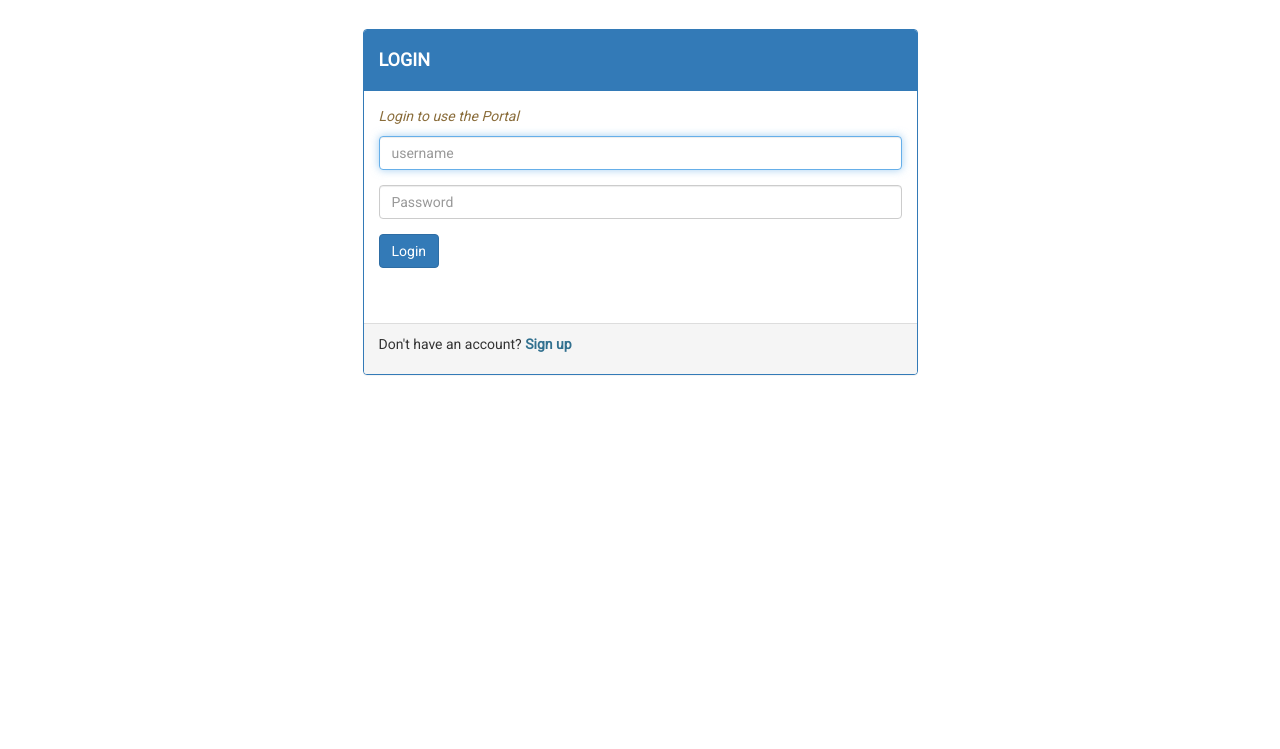
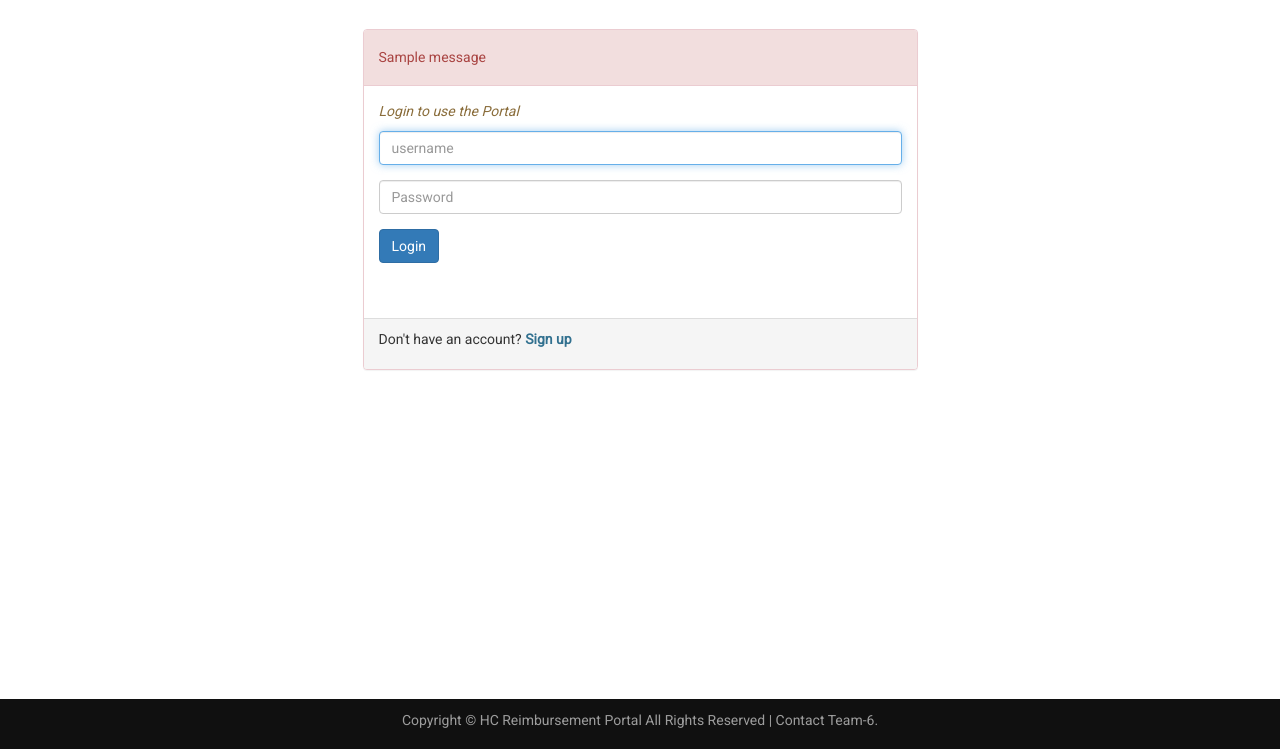
Before and after one commit to shoryak/hc_reimbursement, a Django app: page /user/ in a window 1280 px wide. Shown: the part 51-800 px from the top of the page. Run offline with Django 4.2, Linux system fonts and the light colour scheme; tables that the repository leaves empty hold one stand-in row (values such as "Sample post"); one stand-in notice (Sample message) is shown; some libraries are stand-ins or nearby versions.

Commit message:
Updated redirect logic in signup, signin and added error mesages

```diff
--- a/src/user/templates/signin.html
+++ b/src/user/templates/signin.html
@@ -39,11 +39,19 @@
 		<div class="container container-modi">
 			<div class="row row-style">
 				<div class="col-xs-offset-2 col-xs-8 col-md-offset-3 col-md-6">
-					<div class="panel panel-primary">
+                    {% if messages %}
+                    <div class="panel panel-danger">
 						<div class="panel-heading">
-							<h4><strong>LOGIN</strong></h4>
+                            {% for message in messages %}
+							<strong><h5{% if message.tags %} class="{{ message.tags }}"{% endif %}>{{ message }}</h5></strong>
 						</div>
-
+                            {% endfor %}
+                    {% else %}
+                    <div class="panel panel-primary">
+                        <div class="panel-heading">
+                            <h4><strong>LOGIN</strong></h4>
+                        </div>
+                    {% endif %}
 
 						<div class="panel-body panel-body-style">
 							<p class="text-warning">
@@ -73,8 +81,14 @@
 		</div>
 
 
-		<?php
-            include 'includes/footer.php';
-        ?>
+		<footer class = "navbar navbar-fixed-bottom">
+            <div class="container">
+                <center>
+                    <p>
+                        Copyright &copy; HC Reimbursement Portal All Rights Reserved | Contact Team-6.
+                    </p>
+                </center>
+            </div>
+        </footer>
 	</body>
 </html>
--- a/src/user/urls.py
+++ b/src/user/urls.py
@@ -8,6 +8,7 @@ urlpatterns = [
     path("register", views.registerPatient, name="registerPatient"),
     path("loginUser", views.loginUser, name="loginUser"),
     path("logout", views.logout, name="logout"),
+    path("patient_dashboard", views.patient, name="patient"),
     path("form", views.form, name="form"),
     path("formsubmit",views.submitForm,name="formsubmit"),
 ]
--- a/src/user/views.py
+++ b/src/user/views.py
@@ -1,6 +1,7 @@
 from django.forms import PasswordInput
 from django.shortcuts import render, redirect, HttpResponseRedirect
 from .models import Transaction, User, Form
+from django.contrib import messages
 from django.contrib.auth import logout, login, authenticate
 from .utils import (
     MAKE_PASSWORD,
@@ -13,23 +14,34 @@ from django.http import HttpResponse
 
 
 def login(request):
-    return render(request, "signin.html")
+    user = IsLoggedIn(request)
+    if user is None:
+        return render(request, "signin.html")
+    else:
+        if user.roles == "patient":
+            return HttpResponseRedirect("/user/patient_dashboard")
     # return HttpResponse("Hello, world.")
 
 def patientsignup(request):
-    return render(request, "signup.html")
+    user = IsLoggedIn(request)
+    if user is None:
+        return render(request, "signup.html")
+    else:
+        if user.roles == "patient":
+            return HttpResponseRedirect("/user/patient_dashboard")
 
 def registerPatient(request):
-    if request.method == "POST":
-        user = IsLoggedIn(request)
-        if user is None:
+    user = IsLoggedIn(request)
+    if user is None:
+        if request.method == "POST":
             name = request.POST.get("name")
             username = request.POST.get("username")
             roll = request.POST.get("roll")
             email = request.POST.get("email")
             password = MAKE_PASSWORD(request.POST.get("password"))
             if User.objects.filter(username=username).exists():
-                return render(request, "signup.html")
+                messages.error(request, 'Username already in use!')
+                return HttpResponseRedirect("/user/signup")
             else:
                 user = User(roles = "patient")
                 user.name = name
@@ -38,16 +50,17 @@ def registerPatient(request):
                 user.email = email
                 user.password = password
                 user.save()
-                return render(request, "signin.html")
-        else:
-            return HttpResponse("current login:: Welcome patient,")
+                messages.success(request, 'User account created successfully!')
+                return HttpResponseRedirect("/user")
+    else:
+        return HttpResponseRedirect("/user/patient_dashboard")
 
 
 
 def loginUser(request):
-    if request.method == "POST":
-        user = IsLoggedIn(request)
-        if user is None:  # user is not already login
+    user = IsLoggedIn(request)
+    if user is None:  # user is not already login
+        if request.method == "POST":
             username = request.POST.get("username")
             password = request.POST.get("password")
             if User.objects.filter(username=username).exists():
@@ -57,7 +70,7 @@ def loginUser(request):
                     request.session.modified = True
                     # based on roles render pages
                     if user.roles == "patient":
-                        return HttpResponse("current login:: Welcome patient,")
+                        return HttpResponseRedirect("/user/patient_dashboard")
                     elif user.roles == "hcadmin":
                         return HttpResponse("current login:: Welcome hcadmin,")
                     elif user.roles == "doctor":
@@ -67,47 +80,43 @@ def loginUser(request):
                     else:
                         return HttpResponse("current login:: Welcome none,")
                 else:
-                    print("wrong_pwd")
-                    return render(
-                        request,
-                        "login.html",
-                        context={
-                            "wrong_pwd": 99,
-                        },
-                    )  # redirect to login(wrong_password)
+                    messages.error(request, 'Wrong username or password!')
+                    return HttpResponseRedirect("/user") # redirect to login(wrong_password)
             else:
-                print("not_in_db")
-                return render(
-                    request,
-                    "login.html",
-                    context={
-                        "not_in_db": 99,
-                    },
-                )  # not in database
+                messages.error(request, 'User does not exist!')
+                return HttpResponseRedirect("/user")  # redirect to login(user_not_exists)
+    else:
+        if user.roles == "patient":
+            return redirect("/user/patient_dashboard")
+        elif user.roles == "hcadmin":
+            return HttpResponse("already loggedin:: Welcome hcadmin,")
+        elif user.roles == "doctor":
+            return HttpResponse("already loggedin:: Welcome doctor,")
+        elif user.roles == "accounts":
+            return HttpResponse("already loggedin:: Welcome accounts office,")
         else:
-            if user.roles == "patient":
-                return HttpResponse("current loggedin:: Welcome patient,")
-            elif user.roles == "hcadmin":
-                return HttpResponse("already loggedin:: Welcome hcadmin,")
-            elif user.roles == "doctor":
-                return HttpResponse("already loggedin:: Welcome doctor,")
-            elif user.roles == "accounts":
-                return HttpResponse("already loggedin:: Welcome accounts office,")
-            else:
-                return HttpResponse("current login:: Welcome none,")
+            return HttpResponse("current login:: Welcome none,")
 
 
 def logout(request):
     if request.method == "GET":
         if IsLoggedIn(request) is not None:
             del request.session["username"]
-            return render(request, "login.html")
+            return HttpResponseRedirect("/user")
         else:
-            return render(request, "login.html")
+            return HttpResponseRedirect("/user")
+
+def patient(request):
+    return render(request, 'patient_dashboard.html', {'user': IsLoggedIn(request)})
 
 
 def form(request):
-    return render(request,'form.html')
+    user = IsLoggedIn(request)
+    if user is not None:
+        return render(request,'form.html')
+    else:
+        messages.warning(request, 'Please login first to fill reimbursement form!')
+        return HttpResponseRedirect("/user")
 
 def submitForm(request):
     if request.method=="POST":
@@ -129,6 +138,5 @@ def submitForm(request):
                 "form submitted"+str(form))
                 # return redirect('form_detail', pk=form.pk)
         else:
-            return HttpResponse(
-                "Please login to submit a form"
-                )
+            messages.warning(request, 'Please login first to fill reimbursement form!')
+            return HttpResponseRedirect("/user")
```
Also changed, not shown: src/user/templates/signup.html (+11 -1 lines).
